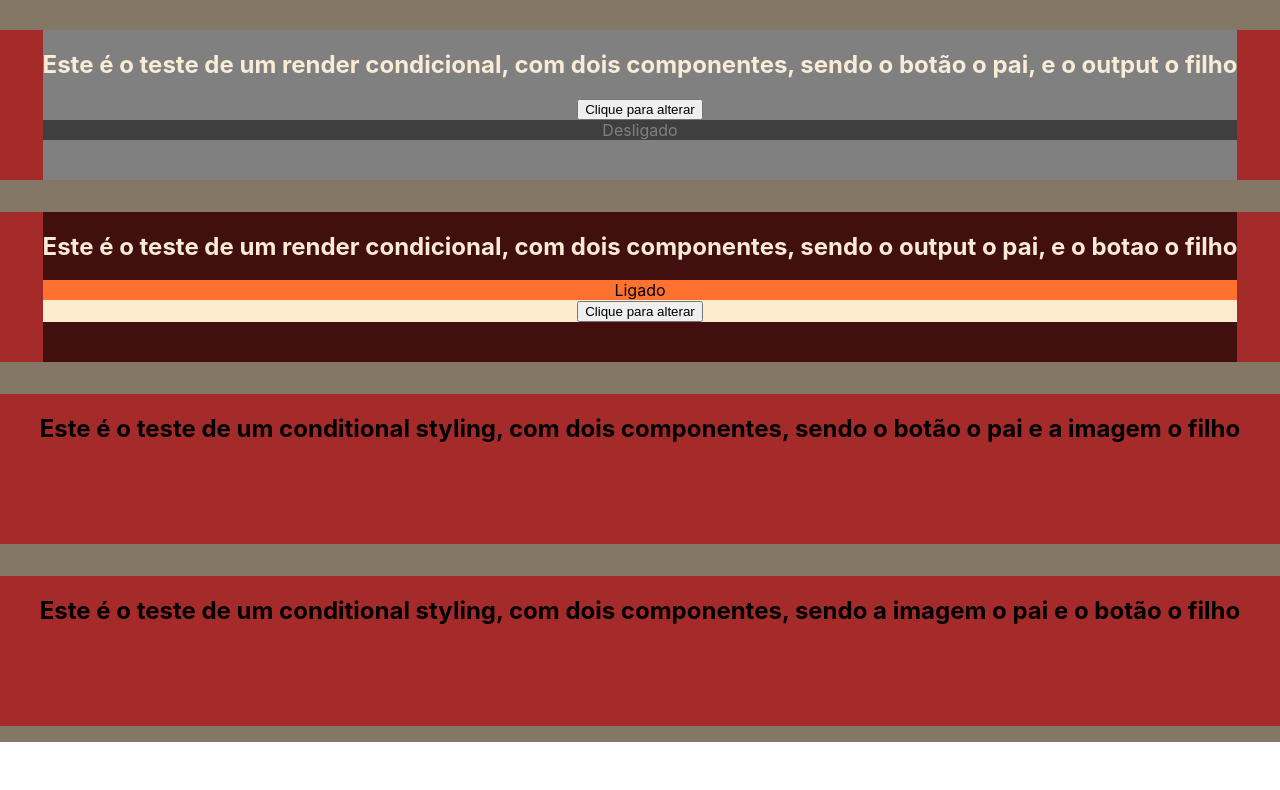
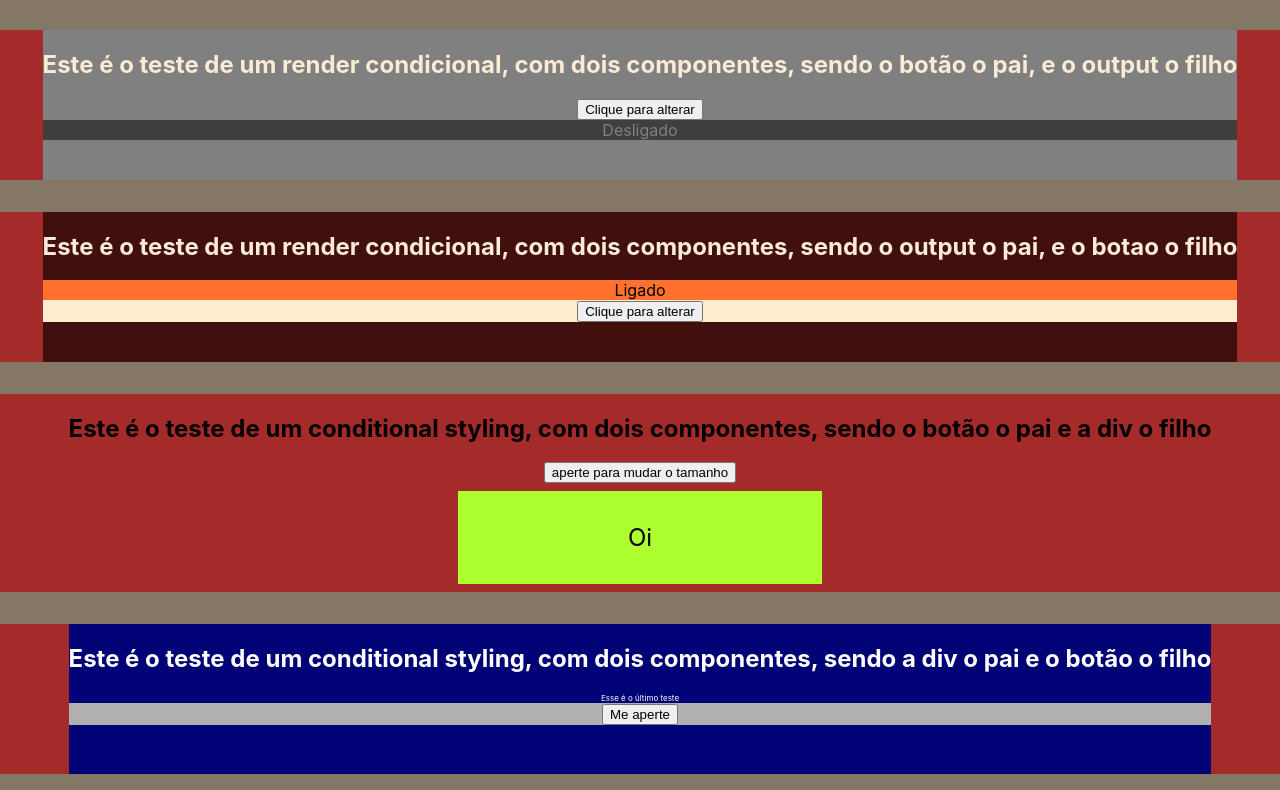
Before and after one commit to kopfmad/bigtest, a React (Create React App) app: page / in a window 1280 px wide. Shown: the part 2628-3418 px from the top of the page. Before the commit the page ends 3370 px from the top, so only its background shows below. Built offline with nearby package versions, Linux system fonts and the light colour scheme.

Commit message:
finalizei

```diff
--- a/src/App.css
+++ b/src/App.css
@@ -170,3 +170,25 @@
   color: gray;
   background-color: rgb(65, 62, 62);
 }
+
+.ConditionalStylingDoisElementos {
+  display: grid;
+  place-items: center;
+}
+.ConditionalStylingDoisElementosFilho {
+  background-color: greenyellow;
+  width: fit-content;
+  padding: 2rem;
+  font-size: 1.5rem;
+  margin: 0.5rem;
+  transform: scale(1);
+}
+
+.ConditionalStylingDoisElementosInvertido {
+  background-color: rgb(2, 2, 119);
+  color: white;
+  font-size: 16px;
+}
+.ConditionalStylingDoisElementosInvertidoFilho {
+  background-color: rgb(177, 175, 175);
+}
--- a/src/ConditionalStylingDoisElementos.js
+++ b/src/ConditionalStylingDoisElementos.js
@@ -1,12 +1,22 @@
-import React from 'react'
+import { SCOPABLE_TYPES } from '@babel/types'
+import React, { useState } from 'react'
+import ConditionalStylingDoisElementosFilho from './ConditionalStylingDoisElementosFilho'
 
 export default function ConditionalStylingDoisElementos() {
+  let [tamanho, setTamanho] = useState(300)
+
+  function aumentaTamanho() {
+    setTamanho((tamanhoantigo) => tamanhoantigo + 50)
+  }
+
   return (
     <div className="ConditionalStylingDoisElementos">
       <h2>
         Este é o teste de um conditional styling, com dois componentes, sendo o
-        botão o pai e a imagem o filho
+        botão o pai e a div o filho
       </h2>
+      <button onClick={aumentaTamanho}>aperte para mudar o tamanho</button>
+      <ConditionalStylingDoisElementosFilho passastyle={tamanho} />
     </div>
   )
 }
--- /dev/null
+++ b/src/ConditionalStylingDoisElementosFilho.js
@@ -0,0 +1,12 @@
+import React from 'react'
+
+export default function ConditionalStylingDoisElementosFilho(props) {
+  return (
+    <div
+      className="ConditionalStylingDoisElementosFilho"
+      style={{ width: props.passastyle }}
+    >
+      Oi
+    </div>
+  )
+}
--- a/src/ConditionalStylingDoisElementosInvertido.js
+++ b/src/ConditionalStylingDoisElementosInvertido.js
@@ -1,12 +1,23 @@
-import React from 'react'
+import React, { useState } from 'react'
+
+import ConditionalStylingDoisElementosInvertidoFilho from './ConditionalStylingDoisElementosInvertidoFilho'
 
 export default function ConditionalStylingDoisElementosInvertido() {
+  let [tamanho, setTamanho] = useState(8)
+
+  function aumentaTamanho() {
+    setTamanho((tamanhoantigo) => tamanhoantigo + 4)
+  }
   return (
     <div className="ConditionalStylingDoisElementosInvertido">
       <h2>
         Este é o teste de um conditional styling, com dois componentes, sendo a
-        imagem o pai e o botão o filho
+        div o pai e o botão o filho
       </h2>
+      <div style={{ fontSize: tamanho }}>Esse é o último teste</div>
+      <ConditionalStylingDoisElementosInvertidoFilho
+        funcdopai={aumentaTamanho}
+      />
     </div>
   )
 }
--- /dev/null
+++ b/src/ConditionalStylingDoisElementosInvertidoFilho.js
@@ -0,0 +1,9 @@
+import React from 'react'
+
+export default function ConditionalStylingDoisElementosInvertidoFilho(props) {
+  return (
+    <div className="ConditionalStylingDoisElementosInvertidoFilho">
+      <button onClick={props.funcdopai}>Me aperte</button>
+    </div>
+  )
+}
```
